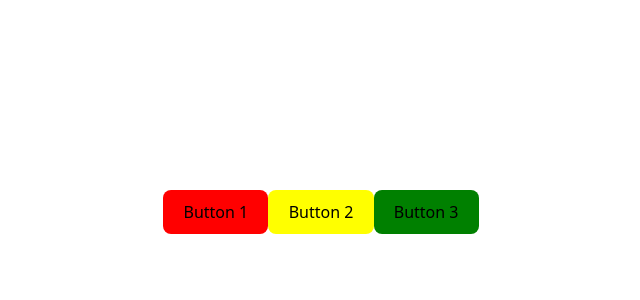
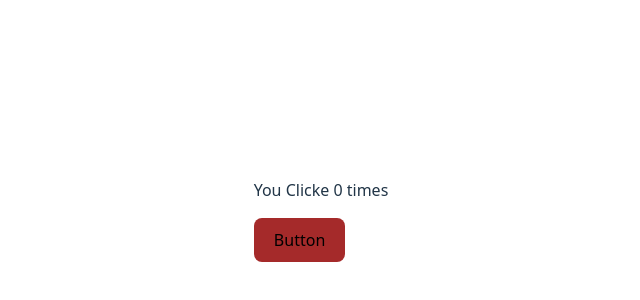
Before and after one commit to gasanashema/React, a React (Vite) app in the folder small-projects/: page / in a window 1280 px wide. Shown: the part 188-488 px from the top of the page, without its empty margins (319-959 px from the left). Built offline with nearby package versions, Linux system fonts and the light colour scheme.

Commit message:
re use a button

```diff
--- a/small-projects/src/App.jsx
+++ b/small-projects/src/App.jsx
@@ -1,21 +1,27 @@
 import FunctionClick from "./components/FunctionClick"
 import Garage from "./components/ConditionalRendering"
 import DynamicButton from "./components/DynamicButton"
+import CounterButton from "./components/CounterButton"
 import { useState } from "react"
 function App() {
  const [arr,setArr] = useState({'1':'red','2':'yellow','3':'Green'})
+//  const handleClick = (id)=>{
+
+//   alert(`Clicked Button ${id}`);
+// }
 
   return (
     <>
       {/* <FunctionClick /> */}
       {/* <Garage cars={["Ford", "Honda", "Tesla"]} /> */}
-      <div>
+      {/* <div>
          {
-        Object.entries(arr).map(x=><DynamicButton key={x[0]} id={x[0]} color={x[1]} />)
+        Object.entries(arr).map(x=><DynamicButton onClick={()=>handleClick(x[0])} key={x[0]} id={x[0]} color={x[1]} />)
       }
-      </div>
+      </div> */}
 
 
+      <CounterButton color={'brown'}/>
     </>
   )
 }
--- /dev/null
+++ b/small-projects/src/components/CounterButton.jsx
@@ -0,0 +1,13 @@
+import { useState } from "react";
+import DynamicButton from "./DynamicButton";
+export default function CounterButton(props){
+    const [count,setCount] = useState(0);
+    const increaseCount = () => setCount(x=>x+=1);
+    return (
+        <>
+        <p>You Clicke {count} times</p>
+        <DynamicButton onClick={increaseCount} color={props.color} />
+        </>
+    )
+
+}
--- a/small-projects/src/components/DynamicButton.jsx
+++ b/small-projects/src/components/DynamicButton.jsx
@@ -1,11 +1,8 @@
 export default function DynamicButton(props){
     let color = props.color;
     let id = props.id;
-    const handleClick = ()=>{
 
-        alert(`Clicked Button ${id}`);
-    }
     return (
-        <button style={{ backgroundColor: color }} id={id} onClick={handleClick}>Button {id}</button>
+        <button onClick={props.onClick} style={{ backgroundColor: color }} id={id}>Button {id}</button>
     )
 }
```
